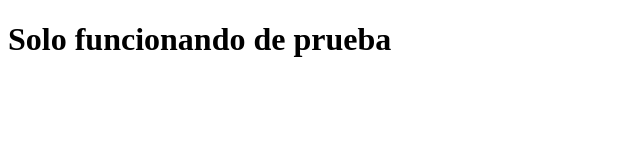
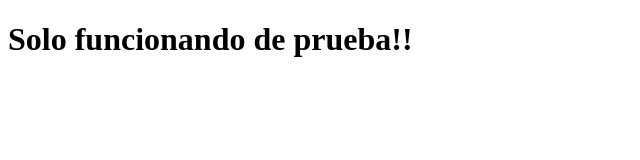
Before and after one commit to Bellosera/bellosera.github.io, a plain HTML site: page index.html in a window 1280 px wide. Shown: the full height of the page, 0-640 px from the left. Drawn offline with Linux system fonts and the light colour scheme.

Commit message:
second commit

```diff
--- a/index.html
+++ b/index.html
@@ -7,6 +7,6 @@
     <title>Document</title>
 </head>
 <body>
-    <h1>Solo funcionando de prueba</h1>
+    <h1>Solo funcionando de prueba!!</h1>
 </body>
 </html>
```
